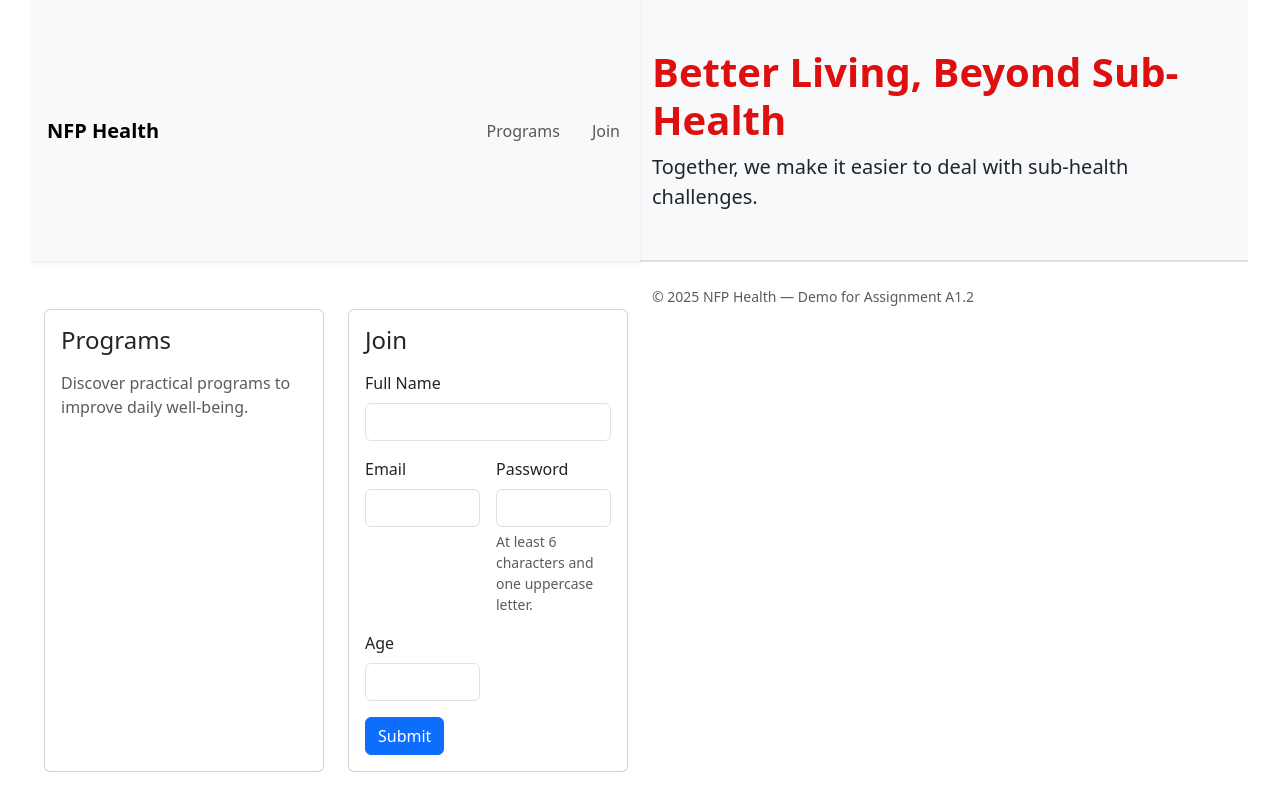
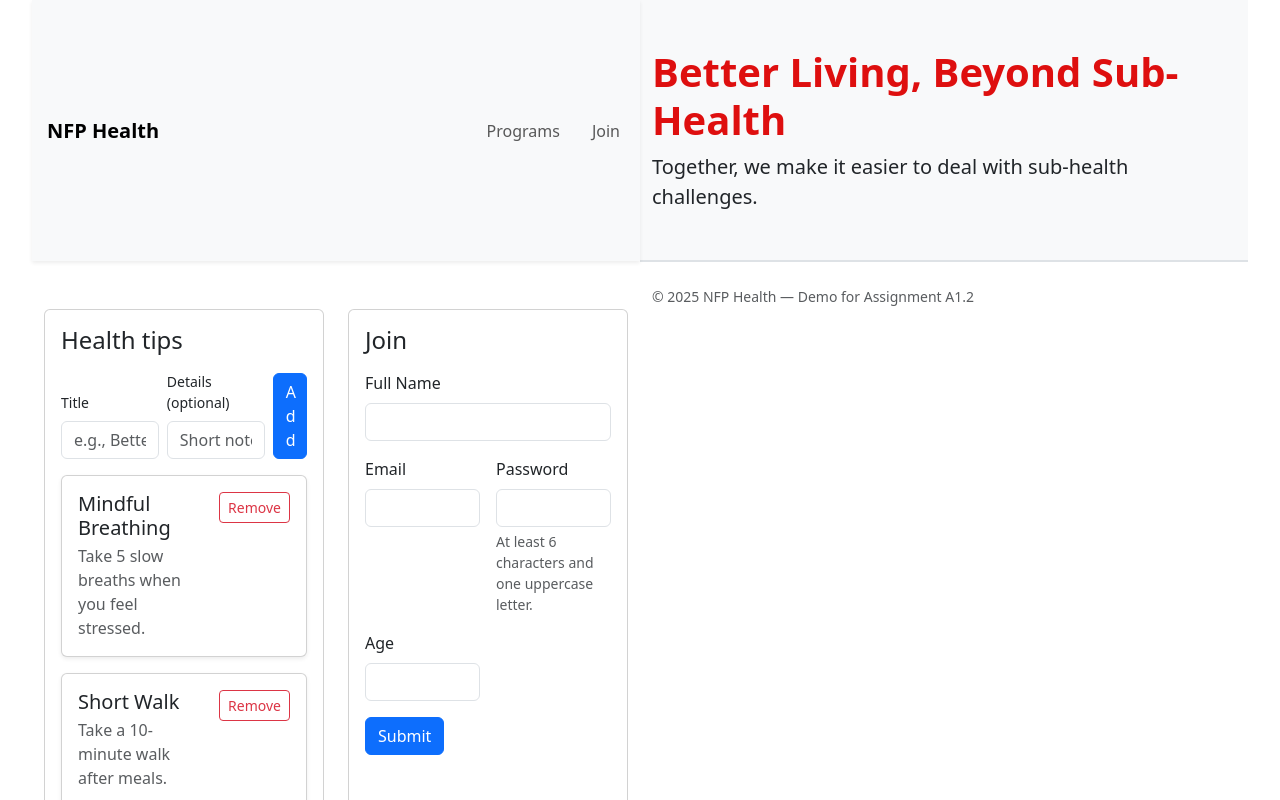
Before and after one commit to XueyingXu1227/5032Assignment, a Vue app: page / in a window 1280 px wide. Shown: the top 800 px of the page. Built offline with nearby package versions, Linux system fonts and the light colour scheme.

Commit message:
Finished BR B.2 requirement. I used Vue v-for to display dynamic data in the Health Tips section. I connected it with localStorage so the data persists after refresh. This meets the specification of BR B.2.

```diff
--- a/src/App.vue
+++ b/src/App.vue
@@ -1,6 +1,45 @@
 <script setup>
 import Navbar from './components/Navbar.vue'
 import Join from './components/Join.vue'
+
+// Dynamic data + local storage
+import { ref, watch } from 'vue'
+
+const STORAGE_KEY = 'diet_prefs_v1'
+
+// First load: restore from localStorage first; if not, give three default examples
+const defaultPrefs = [
+  { id: 1, title: 'Mindful Breathing', note: 'Take 5 slow breaths when you feel stressed.' },
+  { id: 2, title: 'Short Walk', note: 'Take a 10-minute walk after meals.' },
+  { id: 3, title: 'Water Reminder', note: 'Drink a glass of water every 2-3 hours.' },
+]
+const prefs = ref(JSON.parse(localStorage.getItem(STORAGE_KEY) || 'null') || defaultPrefs)
+
+// Input Box Model
+const newPref = ref({ title: '', note: '' })
+
+// Add a Tip
+const addPref = () => {
+  const t = newPref.value.title.trim()
+  const n = newPref.value.note.trim()
+  if (!t) return
+  prefs.value.push({ id: Date.now(), title: t, note: n })
+  newPref.value = { title: '', note: '' }
+}
+
+// Delete a tip
+const removePref = (id) => {
+  prefs.value = prefs.value.filter((p) => p.id !== id)
+}
+
+//Listens to changes in the tips array and saves them to localStorage as soon as they are added or deleted.
+watch(
+  prefs,
+  (val) => {
+    localStorage.setItem(STORAGE_KEY, JSON.stringify(val))
+  },
+  { deep: true },
+)
 </script>
 
 <template>
@@ -24,8 +63,43 @@ import Join from './components/Join.vue'
       <section id="section-a" class="col-12 col-md-6">
         <div class="card h-100">
           <div class="card-body">
-            <h2 class="h4 mb-3">Programs</h2>
-            <p class="mb-0 text-muted">Discover practical programs to improve daily well-being.</p>
+            <h2 class="h4 mb-3">Health tips</h2>
+
+            <!-- Add a Tip -->
+            <div class="row g-2 align-items-end mb-3">
+              <div class="col-12 col-md-5">
+                <label class="form-label small">Title</label>
+                <input
+                  class="form-control"
+                  v-model.trim="newPref.title"
+                  placeholder="e.g., Better Sleep"
+                />
+              </div>
+              <div class="col-12 col-md-5">
+                <label class="form-label small">Details (optional)</label>
+                <input class="form-control" v-model.trim="newPref.note" placeholder="Short note" />
+              </div>
+              <div class="col-12 col-md-2">
+                <button class="btn btn-primary w-100" @click="addPref">Add</button>
+              </div>
+            </div>
+
+            <!-- Generate cards from prefs array -->
+            <div class="row g-3">
+              <div class="col-12" v-for="p in prefs" :key="p.id">
+                <div class="card shadow-sm">
+                  <div class="card-body d-flex justify-content-between align-items-start">
+                    <div class="pe-3">
+                      <h5 class="card-title mb-1">{{ p.title }}</h5>
+                      <p class="card-text text-muted mb-0" v-if="p.note">{{ p.note }}</p>
+                    </div>
+                    <button class="btn btn-outline-danger btn-sm" @click="removePref(p.id)">
+                      Remove
+                    </button>
+                  </div>
+                </div>
+              </div>
+            </div>
           </div>
         </div>
       </section>
```
